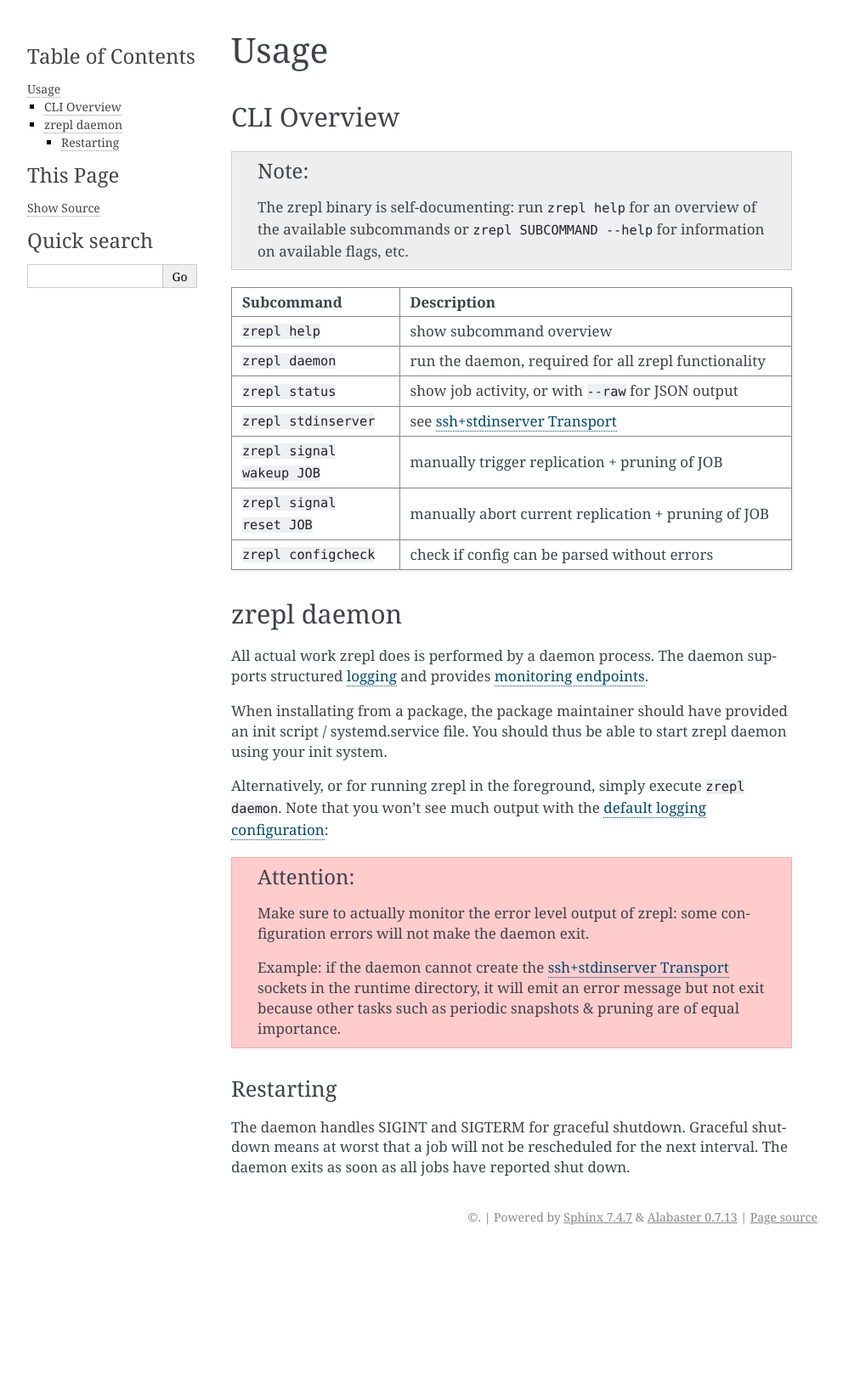
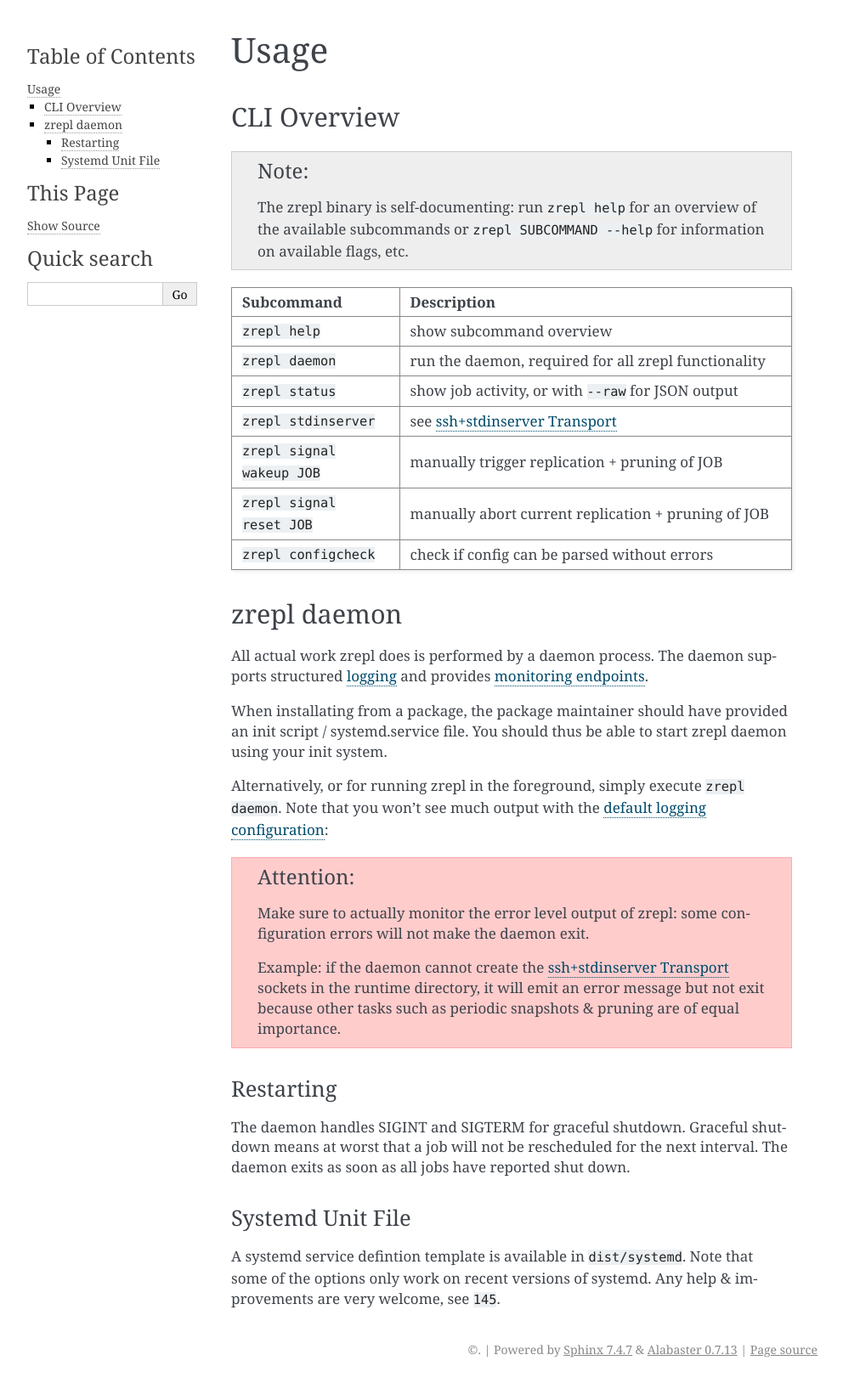
Before and after one commit to zrepl/zrepl, a Sphinx documentation site: the page built from docs/usage.rst, in a window 1280 px wide. Shown: the whole page at 85% size, without its empty margins (148-1140 px from the left). Built offline with Sphinx 7.4.7, drawn with Linux system fonts in a browser that asks for light colours; the version number could not be read and is left out; cross-references to code outside the pages are shown as plain code; before the commit the page ends 1472 px from its top, so only the background shows below that.

Commit message:
dist: systemd service definition template
fixes #117
refs #145

```diff
--- a/docs/usage.rst
+++ b/docs/usage.rst
@@ -64,3 +64,10 @@
 The daemon handles SIGINT and SIGTERM for graceful shutdown.
 Graceful shutdown means at worst that a job will not be rescheduled for the next interval.
 The daemon exits as soon as all jobs have reported shut down.
+
+Systemd Unit File
+~~~~~~~~~~~~~~~~~
+
+A systemd service defintion template is available in :repomasterlink:`dist/systemd`.
+Note that some of the options only work on recent versions of systemd.
+Any help & improvements are very welcome, see :issue:`145`.
```
Also changed, not shown: README.md (+1 -0 lines), 1 other file.
